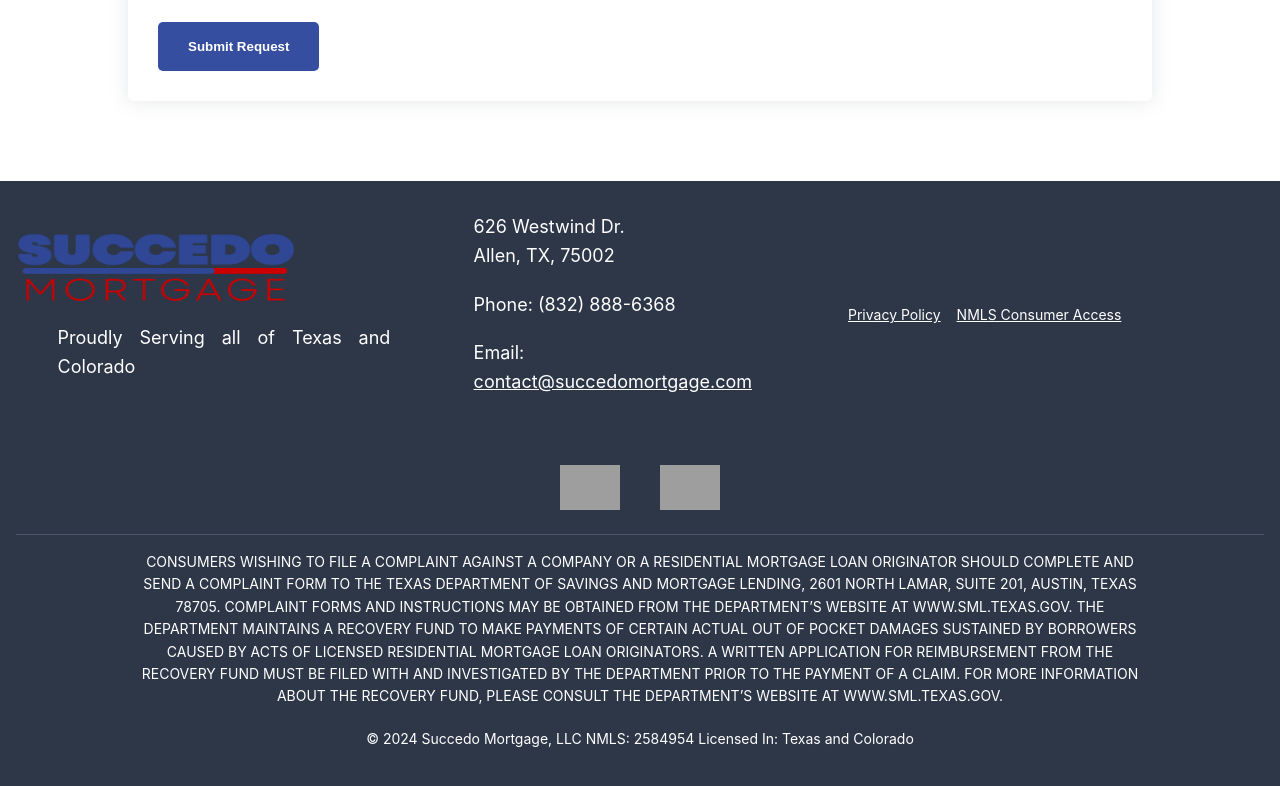
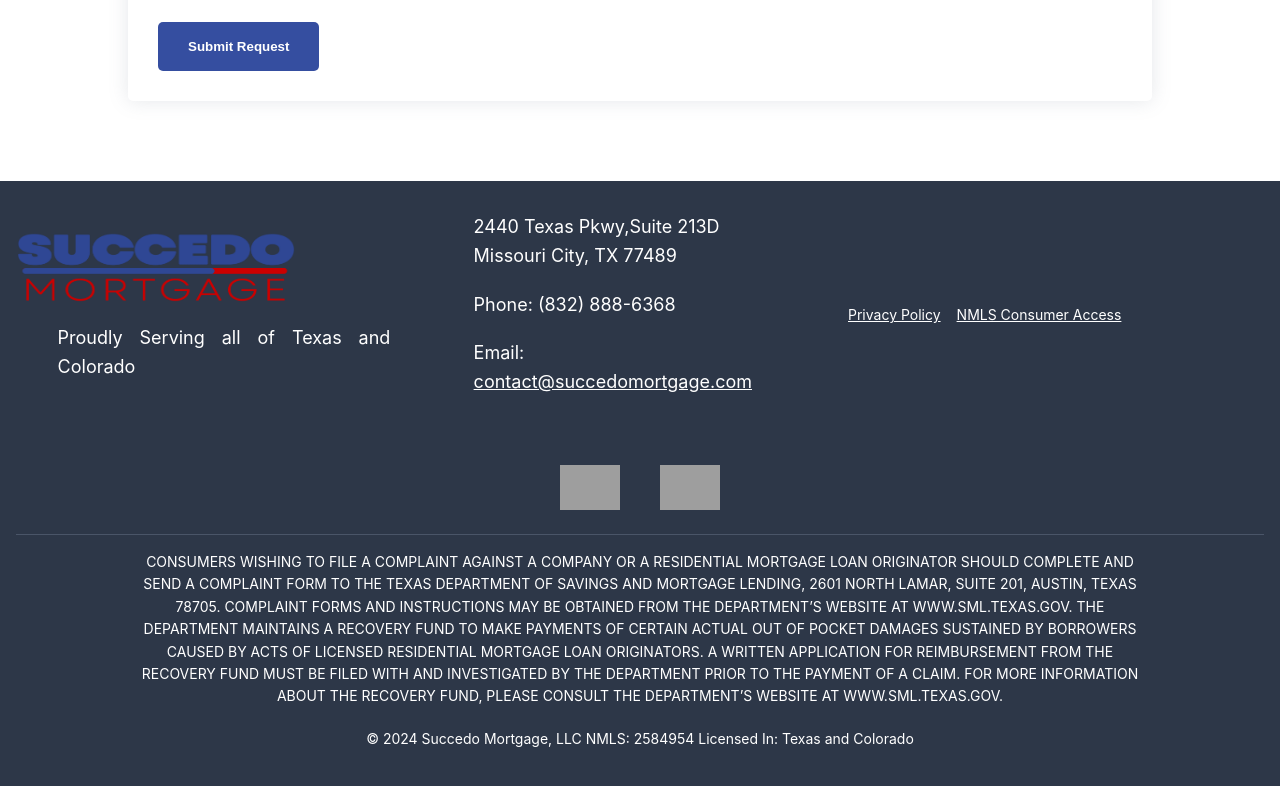
Before and after one commit to SamAtStrideRE/Succedo-mortgage, a React (Create React App) app: page /contact in a window 1280 px wide. Shown: the part 808-1594 px from the top of the page. Built offline with nearby package versions, Linux system fonts and the light colour scheme; grey boxes are pictures that could not be loaded.

Commit message:
address change

```diff
--- a/src/components/common/footer/Footer.jsx
+++ b/src/components/common/footer/Footer.jsx
@@ -12,8 +12,11 @@ const Footer = () => {
             <p>Proudly Serving all of Texas and Colorado</p>
           </div>
           <div className="footer-center">
-            <p>626 Westwind Dr.<br />Allen, TX, 75002</p>
+            <p>2440 Texas Pkwy,Suite 213D<br />Missouri City, TX 77489</p>
             <p>Phone: (832) 888-6368</p>
+
+
+
             <p>Email: <a href="mailto:contact@succedomortgage.com" className="footer-email">contact@succedomortgage.com</a></p>
           </div>
           <div className="footer-right">
```
